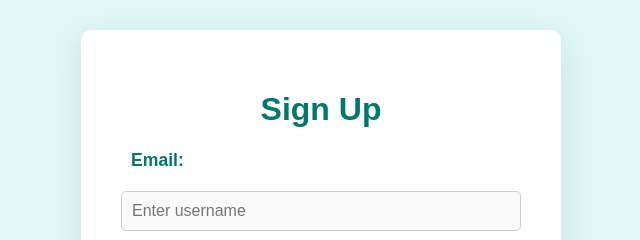
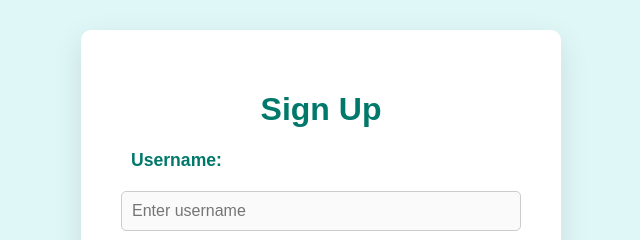
Before and after one commit to rekhasahoo/QWERTY-RASHMI-SAHOO-, a plain HTML site: page templates/signup.html in a window 1280 px wide. Shown: the top 240 px of the page, 319-959 px from the left. Drawn offline with Linux system fonts and the light colour scheme.

Commit message:
Update signup.html

```diff
--- a/templates/signup.html
+++ b/templates/signup.html
@@ -75,7 +75,7 @@
   <body>
     <form id="signUpForm">
       <h1>Sign Up</h1>
-      <label for="email">Email:</label>
+      <label for="email">Username:</label>
       <input type="text" id="email" placeholder="Enter username" disabled />
       <button type="button" id="recordEmail">Record Username</button>
 
```
